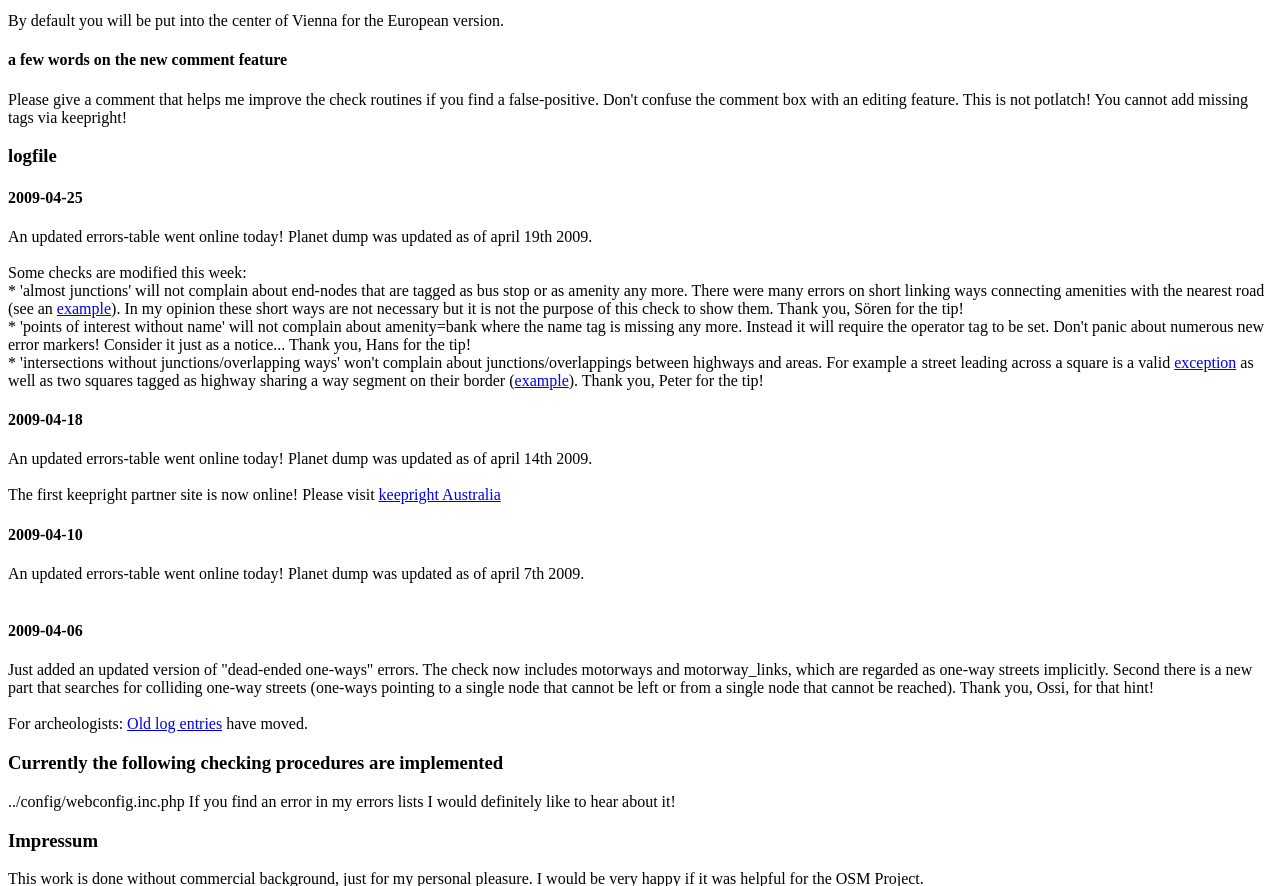
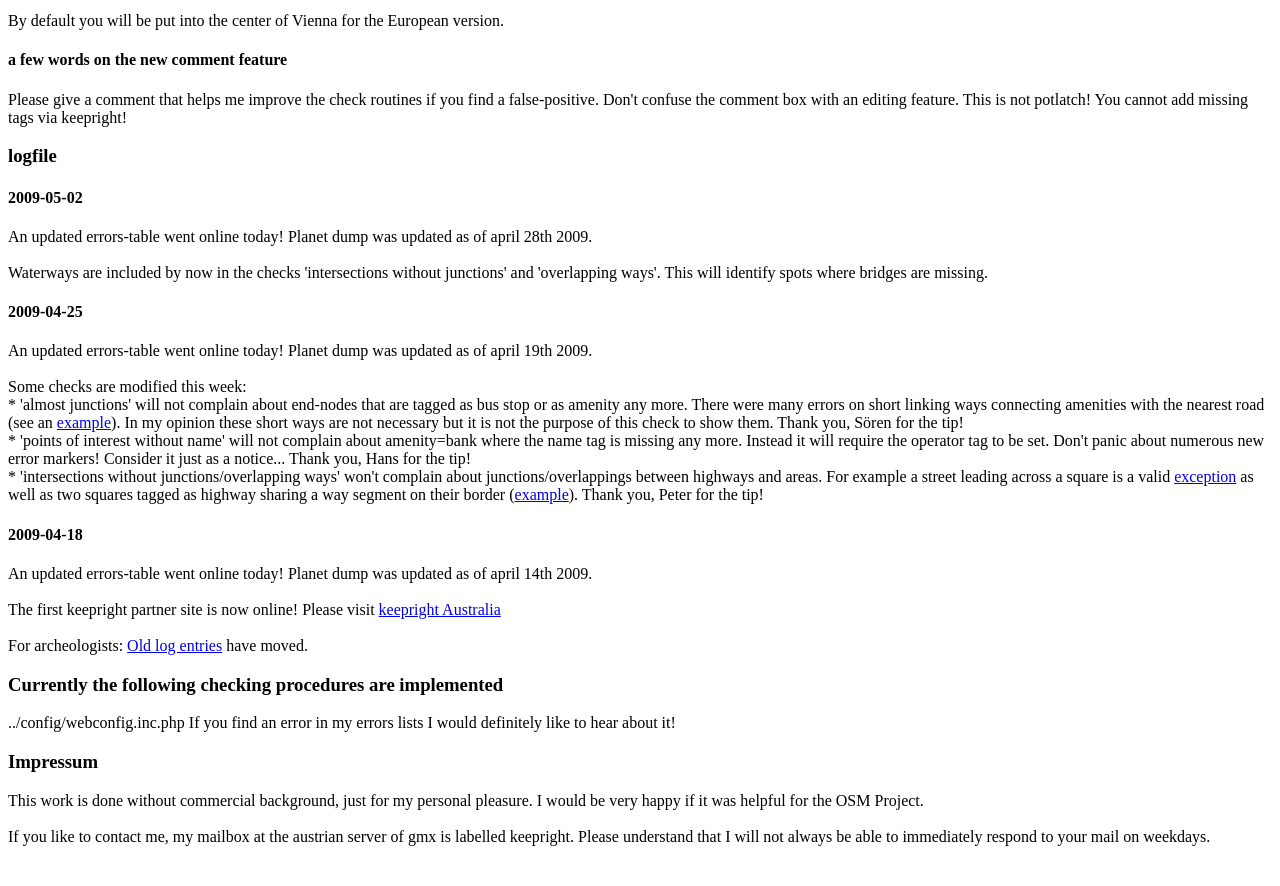
Before and after one commit to bugdebugger/keepright, a PHP site: page /load_and_zoom/ in a window 1280 px wide. Shown: the part 319-1205 px from the top of the page. After the commit the page ends 1165 px from the top, so only its background shows below. Run offline with PHP 8.4, Linux system fonts and the light colour scheme; data that the repository does not hold is empty.

Commit message:
regular database update

```diff
--- a/web/index.php
+++ b/web/index.php
@@ -23,6 +23,10 @@
 Please give a comment that helps me improve the check routines if you find a false-positive. Don't confuse the comment box with an editing feature. This is not potlatch! You cannot add missing tags via keepright!
 
 <h3>logfile</h3>
+<h4>2009-05-02</h4>
+An updated errors-table went online today! Planet dump was updated as of april 28th 2009.<br><br>
+Waterways are included by now in the checks 'intersections without junctions' and 'overlapping ways'. This will identify spots where bridges are missing.
+
 <h4>2009-04-25</h4>
 An updated errors-table went online today! Planet dump was updated as of april 19th 2009.<br><br>
 Some checks are modified this week:<br>
@@ -33,12 +37,6 @@
 <h4>2009-04-18</h4>
 An updated errors-table went online today! Planet dump was updated as of april 14th 2009.<br><br>
 The first keepright partner site is now online! Please visit <a href="http://keepright.x10hosting.com" target="_blank">keepright Australia</a>
-
-<h4>2009-04-10</h4>
-An updated errors-table went online today! Planet dump was updated as of april 7th 2009.<br><br>
-
-<h4>2009-04-06</h4>
-Just added an updated version of "dead-ended one-ways" errors. The check now includes motorways and motorway_links, which are regarded as one-way streets implicitly. Second there is a new part that searches for colliding one-way streets (one-ways pointing to a single node that cannot be left or from a single node that cannot be reached). Thank you, Ossi, for that hint!
 
 <br><br>For archeologists: <a href="logs.php">Old log entries</a> have moved.
 
--- a/web/logs.php
+++ b/web/logs.php
@@ -10,6 +10,11 @@
 <h2>historic logs</h2>
 
 
+<h4>2009-04-10</h4>
+An updated errors-table went online today! Planet dump was updated as of april 7th 2009.<br><br>
+
+<h4>2009-04-06</h4>
+Just added an updated version of "dead-ended one-ways" errors. The check now includes motorways and motorway_links, which are regarded as one-way streets implicitly. Second there is a new part that searches for colliding one-way streets (one-ways pointing to a single node that cannot be left or from a single node that cannot be reached). Thank you, Ossi, for that hint!
 
 <h4>2009-04-05</h4>
 Just added an updated version of "misspelled tags" errors. Because of user feedback I removed some false positives.
--- a/web/updated.inc
+++ b/web/updated.inc
@@ -1 +1 @@
-2009-04-19
+2009-04-28
```
